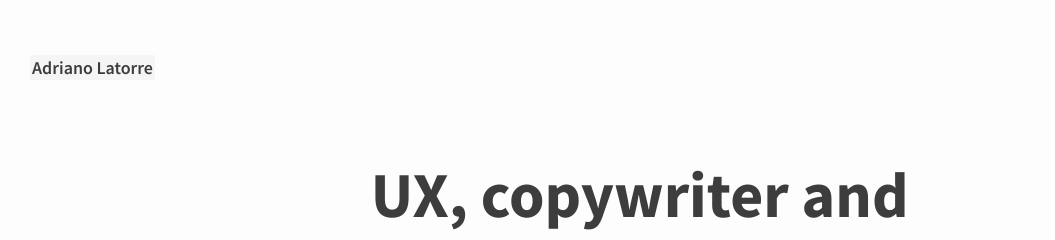
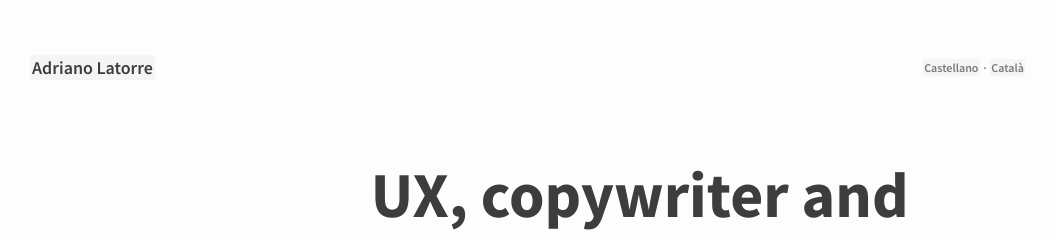
Before and after one commit to AdrianoLatorre/adriano.latorre.info, a Jekyll site: the page built from index.en.html, in a window 1280 px wide. Shown: the top 240 px of the page, without its empty margins (112-1167 px from the left). Built offline with Jekyll 4.4.1, drawn with Linux system fonts in a browser that asks for light colours.

Commit message:
Basic language selectors

```diff
--- a/_includes/header.html
+++ b/_includes/header.html
@@ -1,8 +1,13 @@
 <header>
+    <div class="language-selector-bar">{% if page.nav contains 'Home' %}{% if page.url != '/es/' %}<a href="/es/">ES</a> &nbsp;&middot;&nbsp; {% endif %}{% if page.url != '/ca/' %}<a href="/ca/">CA</a>{% if page.url != '/' %} &nbsp;&middot;&nbsp; {% endif %}{% endif %}{% if page.url != '/' %}<a href="/">EN</a>{% endif %}{% endif %}</div>
   <nav class="header-nav">
     <ul class="flexbox-header">
       <li class="fx-25"><a href="/{% if page.nav == 'Home' %}{% if page.la == 'ca' %}perfil/ca/{% endif %}{% if page.la == 'en' %}profile/{% endif %}{% if page.la == 'es' %}perfil/{% endif %}{% else %}{% if page.la == 'ca' %}ca/{% endif %}{% if page.la == 'es' %}es/{% endif %}{% endif %}">Adriano Latorre</a></li>
-      <li class="fx-75">{% if page.nav contains 'Home' %} {% else %}{{ page.nav }}{% endif %}</li>
+      {% if page.nav contains 'Home' %}
+      <li class="fx-75 language-selector">{% if page.url != '/es/' %}<a href="/es/">Castellano</a> &nbsp;&middot;&nbsp; {% endif %}{% if page.url != '/ca/' %}<a href="/ca/">Català</a>{% if page.url != '/' %} &nbsp;&middot;&nbsp; {% endif %}{% endif %}{% if page.url != '/' %}<a href="/">English</a>{% endif %}</li>
+      {% else %}
+      <li class="fx-75">{{ page.nav }}</li>
+      {% endif %}
     </ul>
   </nav>
 </header>
--- a/_sass/objects.scss
+++ b/_sass/objects.scss
@@ -632,3 +632,41 @@
   background-color: $y80;
   display: inline;
 }
+
+.language-selector {
+  color: $g48;
+  a {
+    color: $g48;
+    &:hover {
+      color: $g24;
+    }
+  }
+  font-size: $f12;
+  font-weight: 600;
+  line-height: 2.25em;
+  text-align: right;
+  @media all and (max-width: 41em) {
+    display: none !important;
+  }
+}
+
+.language-selector-bar {
+  color: $g48;
+  a {
+    color: $g48;
+    &:hover {
+      color: $g24;
+    }
+  }
+  display: none;
+  font-size: $f16;
+  font-weight: 600;
+  line-height: 2.25em;
+  position: absolute;
+  top: .5em;
+  right: 1em;
+  text-align: right;
+  @media all and (max-width: 41em) {
+    display: block;
+  }
+}
```
